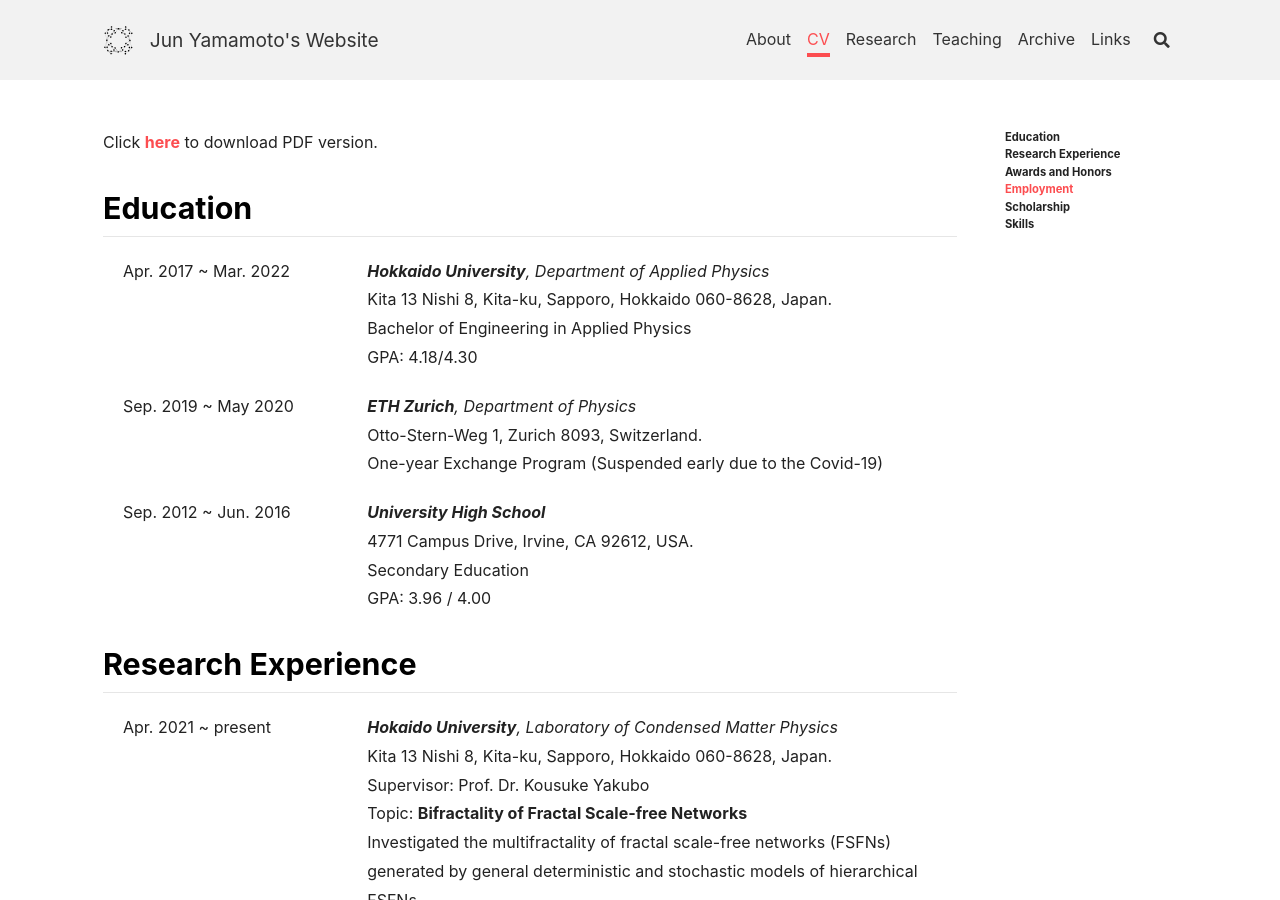
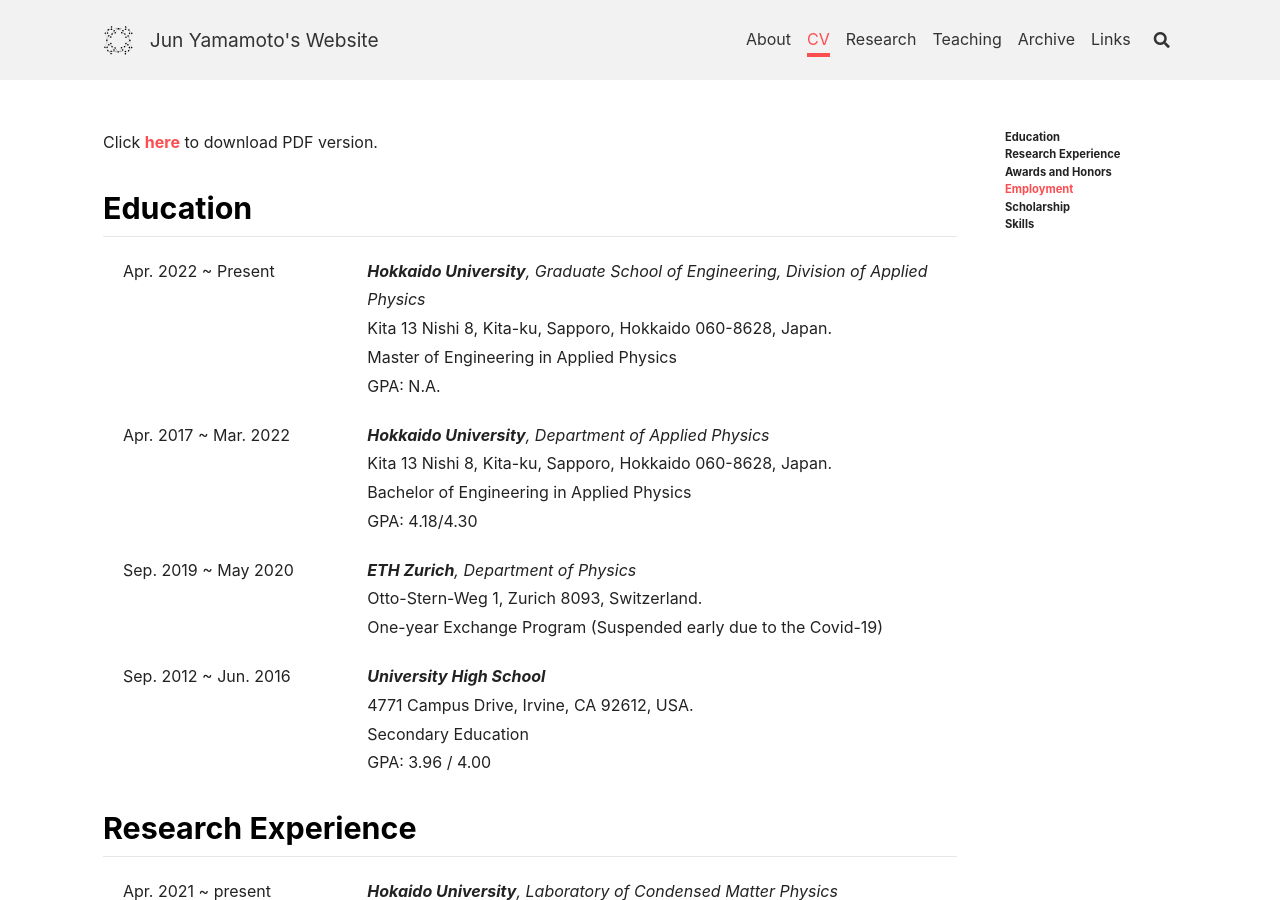
Before and after one commit to jym16/jym16.github.io, a Jekyll site: the page built from cv.md, in a window 1280 px wide and 900 px high. Built offline with Jekyll 4.4.1, drawn with Linux system fonts in a browser that asks for light colours; nearby versions of some CDN libraries; some of the changed text lies outside the part shown.

```diff
--- a/cv.md
+++ b/cv.md
@@ -28,6 +28,18 @@
 Click <a href="/assets/files/CV.pdf">here</a> to download PDF version.
 
 ## Education
+<div class="row">
+  <div class="left-column">
+    Apr. 2022 ~ Present
+  </div>
+  <div class="right-column">
+    <em><strong>Hokkaido University</strong>, Graduate School of Engineering, Division of Applied Physics</em><br>
+    Kita 13 Nishi 8, Kita-ku, Sapporo, Hokkaido 060-8628, Japan. <br>
+    Master of Engineering in Applied Physics <br>
+    GPA: N.A.
+  </div>
+</div>
+
 <div class="row">
   <div class="left-column">
     Apr. 2017 ~ Mar. 2022
```
Also changed, not shown: other parts of cv.md (+2 -2 lines), about.md (+2 -2 lines), 1 other file.
